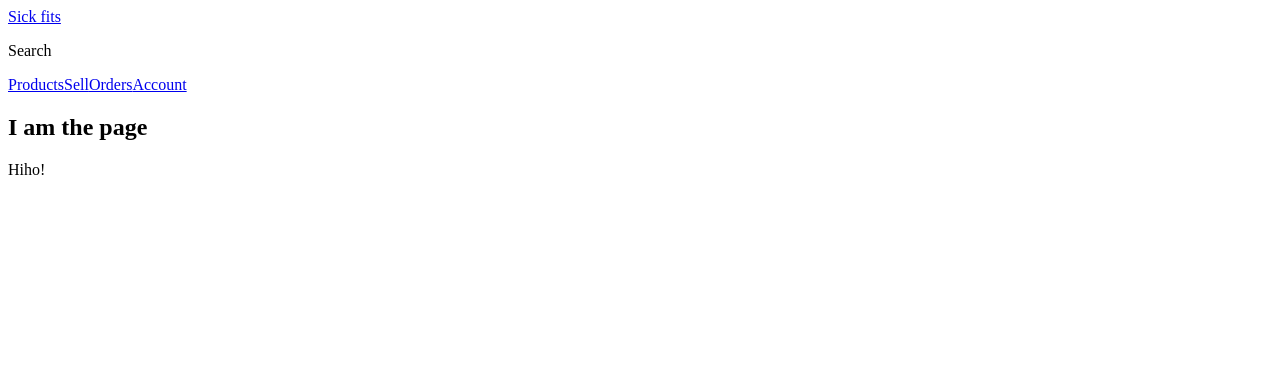
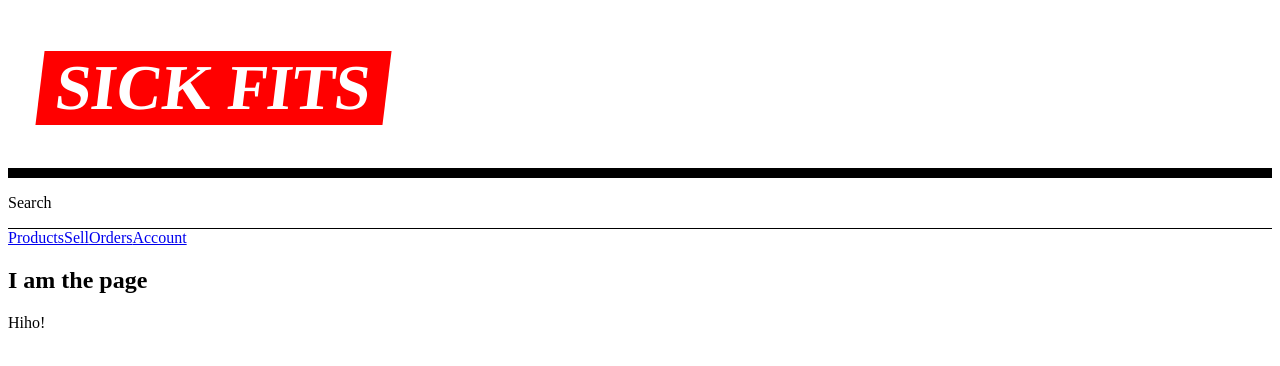
Before and after one commit to eichgi/advanced-react, a Next.js app in the folder frontend/: page / in a window 1280 px wide. Shown: the top 366 px of the page. Built offline with nearby package versions, Linux system fonts and the light colour scheme.

Commit message:
An intro to styled components and css

```diff
--- a/frontend/components/Header.js
+++ b/frontend/components/Header.js
@@ -1,19 +1,56 @@
 import React from 'react';
 import Link from "next/link";
 import Nav from "./Nav";
+import styled from "styled-components";
+
+const Logo = styled.h1`
+  background: red;
+
+  a {
+    color: white;
+    text-decoration: none;
+    text-transform: uppercase;
+    padding: 0.5rem 1rem;
+  }
+
+  font-size: 4rem;
+  margin-left: 2rem;
+  position: relative;
+  z-index: 2;
+  transform: skew(-7deg);
+`;
+
+const HeaderStyles = styled.header`
+  .bar {
+    border-bottom: 10px solid var(--black, black);
+    display: grid;
+    grid-template-columns: auto 1fr;
+    justify-content: space-between;
+    align-items: center;
+  }
+
+  .sub-bar {
+    display: grid;
+    grid-template-columns: 1fr auto;
+    border-bottom: 1px solid var(--black, black);
+  }
+`;
 
 const Header = () => {
   return (
-    <header>
+    <HeaderStyles>
       <div className="bar">
-        <Link href="/">Sick fits</Link>
+
+        <Logo>
+          <Link href="/">Sick fits</Link>
+        </Logo>
 
       </div>
       <div className="sub-bar">
         <p>Search</p>
       </div>
       <Nav/>
-    </header>
+    </HeaderStyles>
   );
 };
 
```
